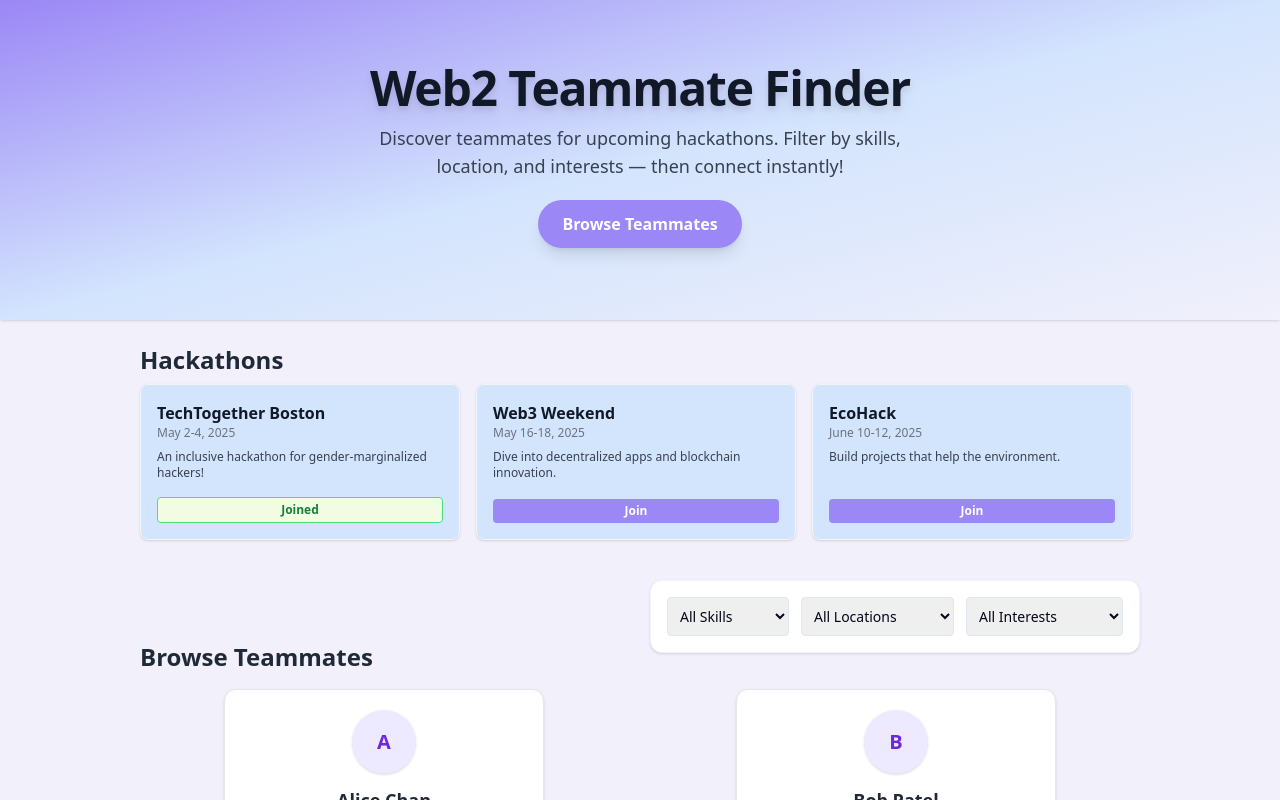
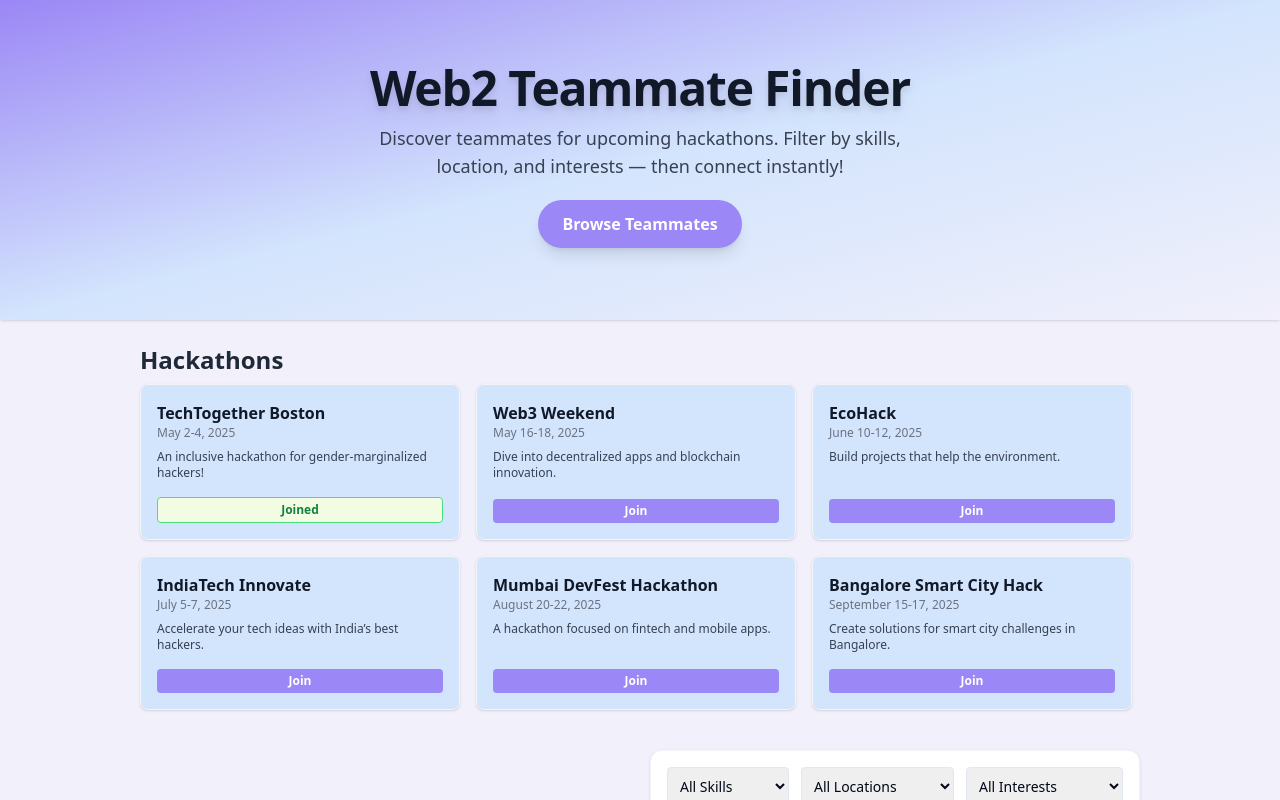
Before and after one commit to aashna022512/hackathon-team-finder, a React (Vite) app: page / in a window 1280 px wide. Shown: the top 800 px of the page. Built offline with nearby package versions, Linux system fonts and the light colour scheme.

Commit message:
Add more Indian hackathons
Add more hackathons from India to the mock data.

```diff
--- a/src/pages/Index.tsx
+++ b/src/pages/Index.tsx
@@ -26,6 +26,28 @@ const MOCK_HACKATHONS = [
     name: "EcoHack",
     description: "Build projects that help the environment.",
     date: "June 10-12, 2025",
+    joined: false,
+  },
+  // Added Indian hackathons below
+  {
+    id: 4,
+    name: "IndiaTech Innovate",
+    description: "Accelerate your tech ideas with India’s best hackers.",
+    date: "July 5-7, 2025",
+    joined: false,
+  },
+  {
+    id: 5,
+    name: "Mumbai DevFest Hackathon",
+    description: "A hackathon focused on fintech and mobile apps.",
+    date: "August 20-22, 2025",
+    joined: false,
+  },
+  {
+    id: 6,
+    name: "Bangalore Smart City Hack",
+    description: "Create solutions for smart city challenges in Bangalore.",
+    date: "September 15-17, 2025",
     joined: false,
   },
 ];
```
